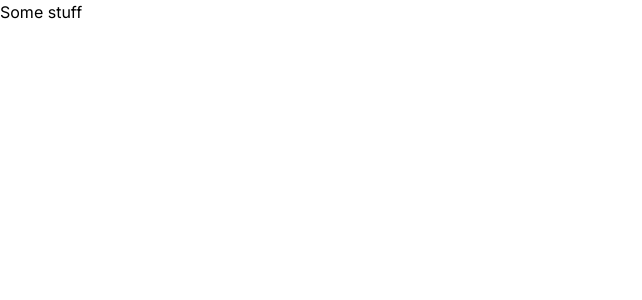
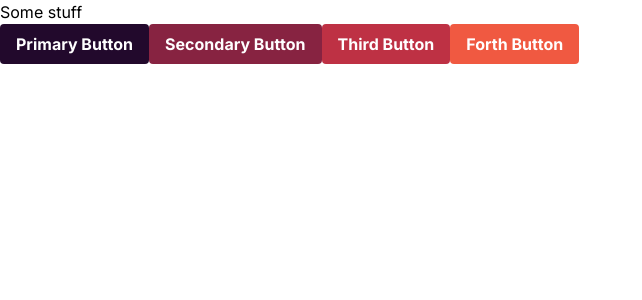
Before and after one commit to platanus-hack/team-8, a Next.js app in the folder frontend/: page / in a window 1280 px wide. Shown: the top 300 px of the page, without its empty margins (0-642 px from the left). Built offline with nearby package versions, Linux system fonts and the light colour scheme.

Commit message:
add: 4 buttons

```diff
--- a/frontend/src/app/page.js
+++ b/frontend/src/app/page.js
@@ -1,8 +1,15 @@
+import { PrimaryButton, SecondaryButton, ThirdButton, ForthButton } from "@/components/buttons";
+
 
 export default function Home() {
   return (
     <div className="min-h-full">
       <h1>Some stuff</h1>
+
+      <PrimaryButton text="Primary Button" />
+      <SecondaryButton text="Secondary Button" />
+      <ThirdButton text="Third Button" />
+      <ForthButton text="Forth Button" />
     </div>
   );
 }
--- /dev/null
+++ b/frontend/src/components/buttons/ForthButton.js
@@ -0,0 +1,11 @@
+const ForthButton = ({ text }) => {
+  return (
+    <button className="bg-forth hover:bg-forth/80 text-white font-bold py-2 px-4 rounded">
+      {text}
+    </button>
+  )
+}
+
+export {
+  ForthButton
+}
--- /dev/null
+++ b/frontend/src/components/buttons/PrimaryButton.js
@@ -0,0 +1,11 @@
+const PrimaryButton = ({ text }) => {
+  return (
+    <button className="bg-primary hover:bg-primary/80 text-white font-bold py-2 px-4 rounded">
+      {text}
+    </button>
+  )
+}
+
+export {
+  PrimaryButton
+}
--- /dev/null
+++ b/frontend/src/components/buttons/SecondaryButton.js
@@ -0,0 +1,11 @@
+const SecondaryButton = ({ text }) => {
+  return (
+    <button className="bg-secondary hover:bg-secondary/80 text-white font-bold py-2 px-4 rounded">
+      {text}
+    </button>
+  )
+}
+
+export {
+  SecondaryButton
+}
--- /dev/null
+++ b/frontend/src/components/buttons/ThirdButton.js
@@ -0,0 +1,11 @@
+const ThirdButton = ({ text }) => {
+  return (
+    <button className="bg-tertiary hover:bg-tertiary/80 text-white font-bold py-2 px-4 rounded">
+      {text}
+    </button>
+  )
+}
+
+export {
+  ThirdButton
+}
--- /dev/null
+++ b/frontend/src/components/buttons/index.js
@@ -0,0 +1,4 @@
+export * from "./PrimaryButton";
+export * from "./SecondaryButton";
+export * from "./ThirdButton";
+export * from "./ForthButton";
--- a/frontend/tailwind.config.js
+++ b/frontend/tailwind.config.js
@@ -22,10 +22,10 @@ module.exports = {
     },
     extend: {
       colors: {
-        primary: '#3490dc',   // Blue
-        secondary: '#ffed4a', // Yellow
-        accent: '#e3342f',    // Red
-        neutral: '#f4f4f4',   // Light Gray
+        primary: '#22092C',   // Dark Purple
+        secondary: '#872341', // Dark Red
+        tertiary: '#BE3144',    // Red
+        forth: '#F05941',   // Orange
       },
 
 
```
Also changed, not shown: frontend/src/components/index.js (added).
